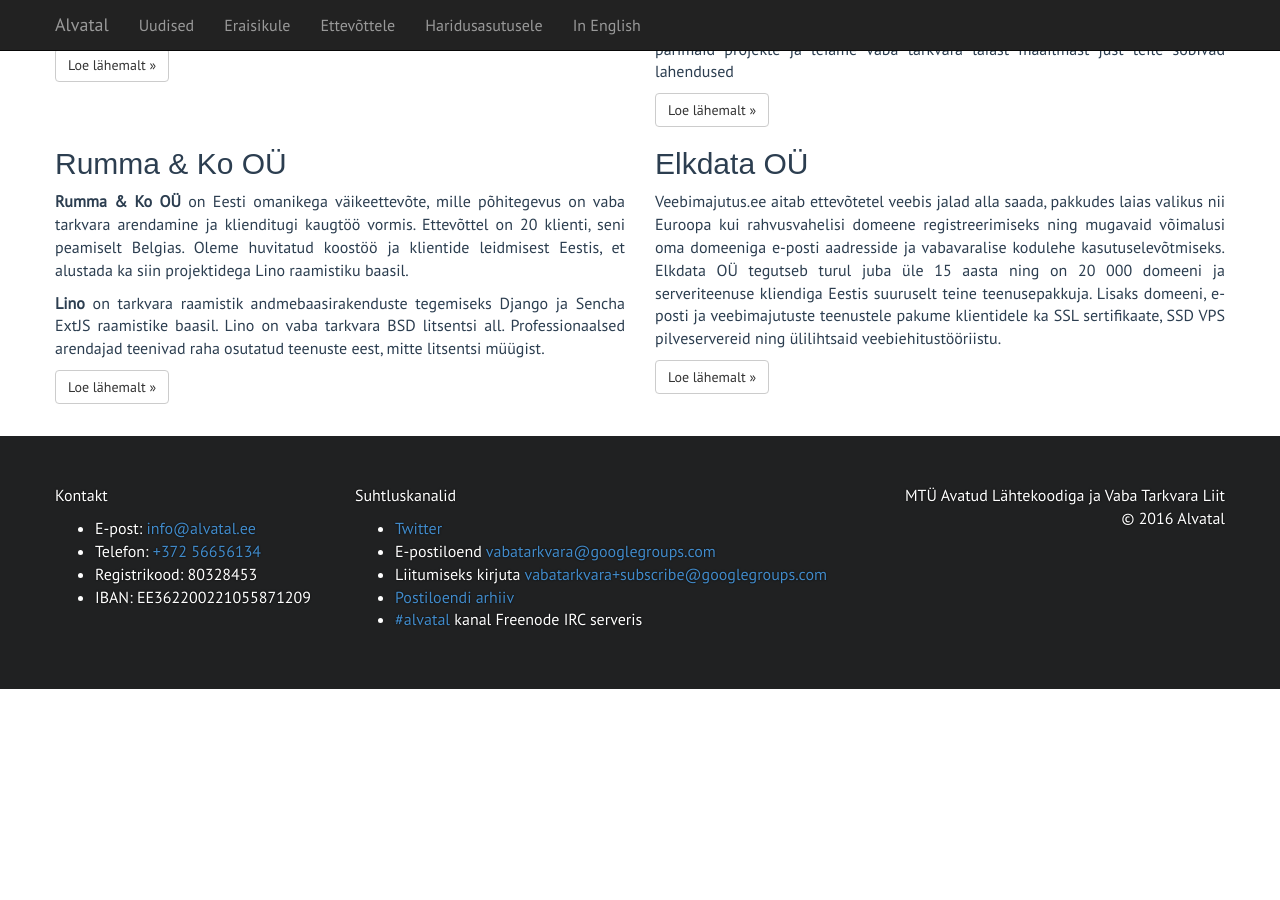
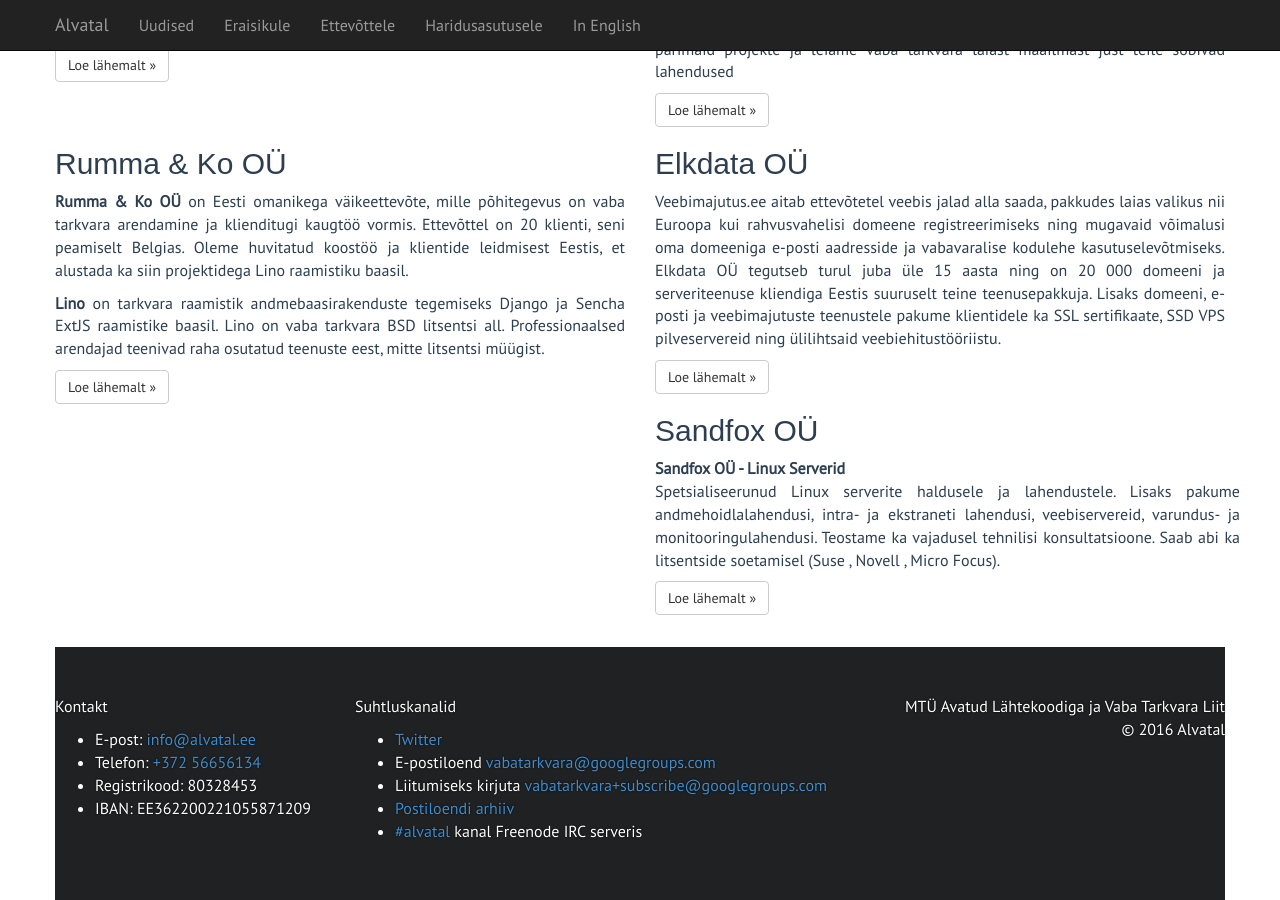
Before and after one commit to alvatal/alvatal.github.io, a Jekyll site: the page built from et/business.html, in a window 1280 px wide and 900 px high, scrolled down 1929 px. Built offline with Jekyll 4.4.1, drawn with Linux system fonts in a browser that asks for light colours; some web fonts are replaced; before the commit the page ends 2618 px from its top, so only the background shows below that.

Commit message:
Update business.html

```diff
--- a/et/business.html
+++ b/et/business.html
@@ -289,4 +289,18 @@
         </p>
         <a class="btn btn-default" href="https://www.veebimajutus.ee/" role="button">Loe lähemalt &raquo;</a>
     </div>
+    <div class="row" lang="et">
+
+    <div class="col-md-6" id="sandfox">
+        <h2>Sandfox OÜ</h2>
+        <p><strong>Sandfox OÜ - Linux Serverid</strong><br>
+           Spetsialiseerunud Linux serverite haldusele ja lahendustele.
+           Lisaks pakume andmehoidlalahendusi, intra- ja ekstraneti lahendusi, veebiservereid,
+           varundus- ja monitooringulahendusi. Teostame ka vajadusel tehnilisi konsultatsioone.
+           Saab abi ka litsentside soetamisel (Suse , Novell , Micro Focus).
+        </p>
+        <a class="btn btn-default" href="http://sandfox.ee/" role="button">Loe lähemalt &raquo;</a>
+    </div>
+
+
 </div>
```
